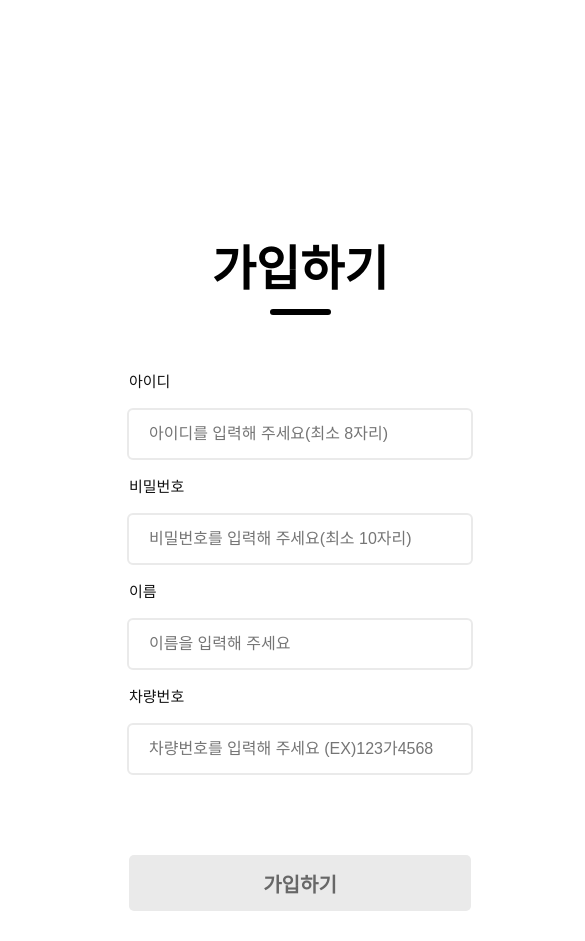
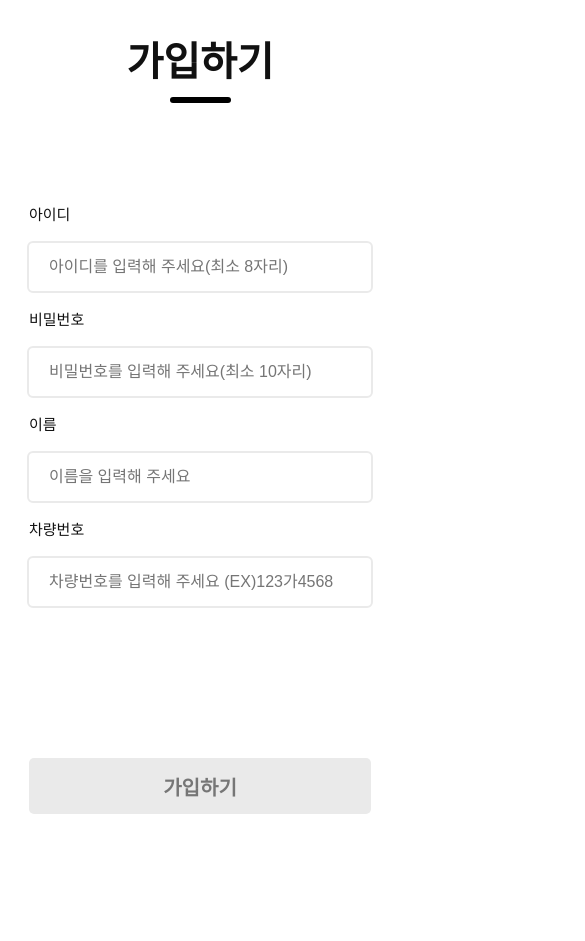
Before and after one commit to TeamSaojeong/Front-end, a React (Create React App) app in the folder carpark/: page /signup in a window 390 px wide. Shown: the whole page, 585 px wide, since content can reach past the window. After the commit the page ends 844 px from the top, so only its background shows below. Built offline with nearby package versions, Linux system fonts and the light colour scheme.

Commit message:
Feat: 로그인, 회원가입 jsx에서 submit이름 수정 and css 수정-> 모바일 화면에 맞게 구성

```diff
--- a/carpark/public/index.html
+++ b/carpark/public/index.html
@@ -3,7 +3,7 @@
   <head>
     <meta charset="utf-8" />
     <link rel="icon" href="%PUBLIC_URL%/favicon.ico" />
-    <meta name="viewport" content="width=device-width, initial-scale=1" />
+    <meta name="viewport" content="width=device-width, initial-scale=1, maximum-scale=1">
     <meta name="theme-color" content="#000000" />
     <meta
       name="description"
--- a/carpark/src/App.jsx
+++ b/carpark/src/App.jsx
@@ -1,24 +1,22 @@
-import React from 'react'
-import {Routes,Route,Navigate} from 'react-router-dom'
-// import Home from './pages/Home'
-import LoginPage from './pages/LoginPage'
-import SignupPage from './pages/SignupPage'
-
-
+import React from 'react';
+import { Routes, Route } from 'react-router-dom';
+import Home from './pages/Home';
+import LoginPage from './pages/LoginPage';
+import SignupPage from './pages/SignupPage';
+import './Styles/app-frame.css';
 
 const App = () => {
   return (
-    <div className='px-4 sm:px-[5vw] md:px-[7vw] lg:px-[9vw]'>
-      <Routes>
-        {/* <Route path='/' element={<Home /> } /> */}
-        <Route path='/login' element={<LoginPage />} />
-        <Route path='/signup' element={<SignupPage />} />
+    <div className="app-outer">
+      <div className="app-shell">
+        <Routes>
+          <Route path="/" element={<Home />} />
+          <Route path="/login" element={<LoginPage />} />
+          <Route path="/signup" element={<SignupPage />} />
+        </Routes>
+      </div>
+    </div>
+  );
+};
 
-
-      </Routes>
-
-    </div>
-  )
-}
-
-export default App
+export default App;
--- a/carpark/src/Styles/LoginSignup.css
+++ b/carpark/src/Styles/LoginSignup.css
@@ -2,10 +2,8 @@
     display:flex;
     flex-direction:column;
     margin:auto;
-    margin-top:200px;
-    width:600px;
+    width:400px;
     background:#fff;
-    padding-bottom:30px;
 }
 
 .header{
@@ -18,8 +16,8 @@
 }
 
 .text{
-    color:black;
-    font-size:48px;
+    color:#111111;
+    font-size:40px;
     font-weight:700;
 }
 
@@ -31,7 +29,7 @@
 }
 
 .inputs{
-    margin-top:55px;
+    margin-top:100px;
     display:flex;
     flex-direction: column;
     gap:15px;
@@ -84,15 +82,23 @@
     cursor:pointer;
 }
 
-.submit-container{
+.loginsubmit-container{
     display: flex;
     flex-direction: column;
     align-items: center;
     gap:8px;
-    margin-top: 80px;
+    margin-top:334px;
 }
 
-.submit{
+.signupsubmit-container{
+    display: flex;
+    flex-direction: column;
+    align-items: center;
+    gap:8px;
+    margin-top:150px;
+}
+
+.loginsubmit{
     display:flex;
     justify-content: center;;
     align-items: center;
@@ -106,9 +112,22 @@
     cursor:pointer;
 }
 
+.signupsubmit{
+    display:flex;
+    justify-content: center;;
+    align-items: center;
+    width:342px;
+    height:56px;
+    color:#fff;
+    background:#2E80EC;
+    border-radius:5px;
+    font-size:20px;
+    font-weight:700;
+    cursor:pointer;
+}
 
 .gray{
     background:#EAEAEA;
-    color:#676767;
+    color:#767676;
     cursor:not-allowed;
 }
--- /dev/null
+++ b/carpark/src/Styles/app-frame.css
@@ -0,0 +1,41 @@
+/* 지도 크기 디자인 크기 조절위해 몰라서 전체 코드 GPT 코드 사용 */
+
+:root { --app-width: 390px; }
+
+html, body, #root {
+  height: 100%;
+}
+
+/* 바깥 배경(좌우 여백) */
+.app-outer{
+  min-height: 100dvh;
+  display: flex;
+  justify-content: center;
+  background: #f5f6f8;      /* 바깥 회색 배경 */
+}
+
+/* 실제 앱 화면(디자인 영역) */
+.app-shell{
+  width: min(100%, var(--app-width)); /* 최대 390px, 그 이하 화면은 100% */
+  min-height: 100dvh;
+  background: #fff;
+  position: relative;
+  overflow: hidden;          /* 내부 요소가 튀어나오지 않도록 */
+  border-radius: 18px;       /* 데스크탑에서 기기 느낌 */
+  box-shadow: 0 10px 40px rgba(0,0,0,.12);
+}
+
+/* 모바일(폭이 좁을 때)은 진짜 앱처럼 풀스크린 */
+@media (max-width: 420px){
+  .app-shell{
+    width: 100%;
+    border-radius: 0;
+    box-shadow: none;
+  }
+}
+
+/* 지도를 포함한 “캔버스 전체 채우기”가 필요한 컴포넌트용 유틸 */
+.fill {
+  position: absolute;
+  inset: 0;
+}
--- a/carpark/src/pages/Home.jsx
+++ b/carpark/src/pages/Home.jsx
@@ -1,11 +1,30 @@
-import React from 'react'
+import React, { useEffect, useRef } from "react";
 
-const Home = () => {
-  return (
-    <div>
+const SDK_SRC =
+  "https://dapi.kakao.com/v2/maps/sdk.js?appkey=68f3d2a6414d779a626ae6805d03b074&autoload=false";
 
-    </div>
-  )
+export default function Home() {
+  const mapEl = useRef(null);
+  const mapRef = useRef(null);
+
+  useEffect(() => {
+    const init = () => {
+      const kakao = window.kakao;
+      if (!mapEl.current || mapRef.current) return;
+      const center = new kakao.maps.LatLng(37.5665, 126.9780);
+      const map = new kakao.maps.Map(mapEl.current, { center, level: 4 });
+      mapRef.current = map;
+      new kakao.maps.Marker({ position: center, map });
+    };
+
+    if (window.kakao?.maps) return window.kakao.maps.load(init);
+    const s = document.createElement("script");
+    s.id = "kakao-map-sdk";
+    s.src = SDK_SRC;
+    s.async = true;
+    s.onload = () => window.kakao.maps.load(init);
+    document.head.appendChild(s);
+  }, []);
+
+  return <div ref={mapEl} className="fill" />;
 }
-
-export default Home
--- a/carpark/src/pages/LoginPage.jsx
+++ b/carpark/src/pages/LoginPage.jsx
@@ -47,9 +47,9 @@ const LoginPage = () => {
           />
         </div>
       </div>
-      <div className="submit-container">
+      <div className="loginsubmit-container">
       <div className="notyet-customer" onClick={() => navigate('/signup')}>아직 회원이 아니신가요? <span>회원가입</span></div>
-        <div className={`submit ${!isEnabled ? 'gray' : ''}`}
+        <div className={`loginsubmit ${!isEnabled ? 'gray' : ''}`}
         onClick={handleLogin}
         disabled={!isEnabled}>로그인</div>
       </div>
--- a/carpark/src/pages/SignupPage.jsx
+++ b/carpark/src/pages/SignupPage.jsx
@@ -71,8 +71,8 @@ const SignupPage = () => {
           />
         </div>
       </div>
-      <div className="submit-container">
-        <div className={`submit ${!isEnabled ? 'gray' : ''}`}
+      <div className="signupsubmit-container">
+        <div className={`signupsubmit ${!isEnabled ? 'gray' : ''}`}
          onClick={handleSignup}
          disabled={!isEnabled}>가입하기</div>
       </div>
```
